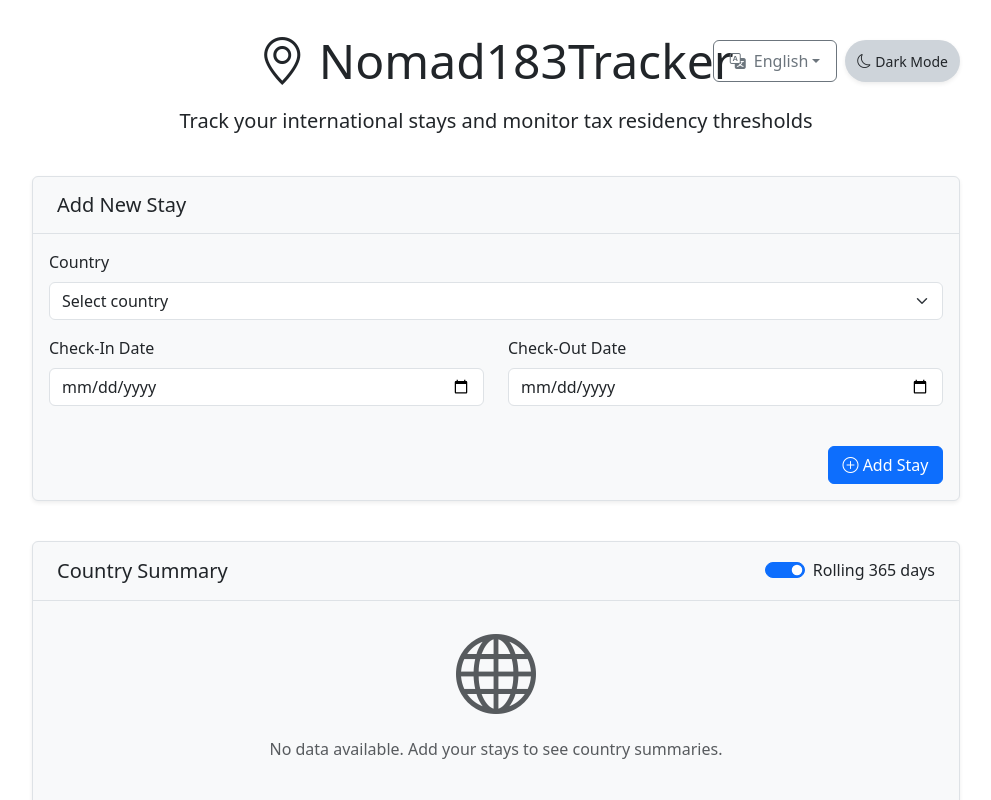
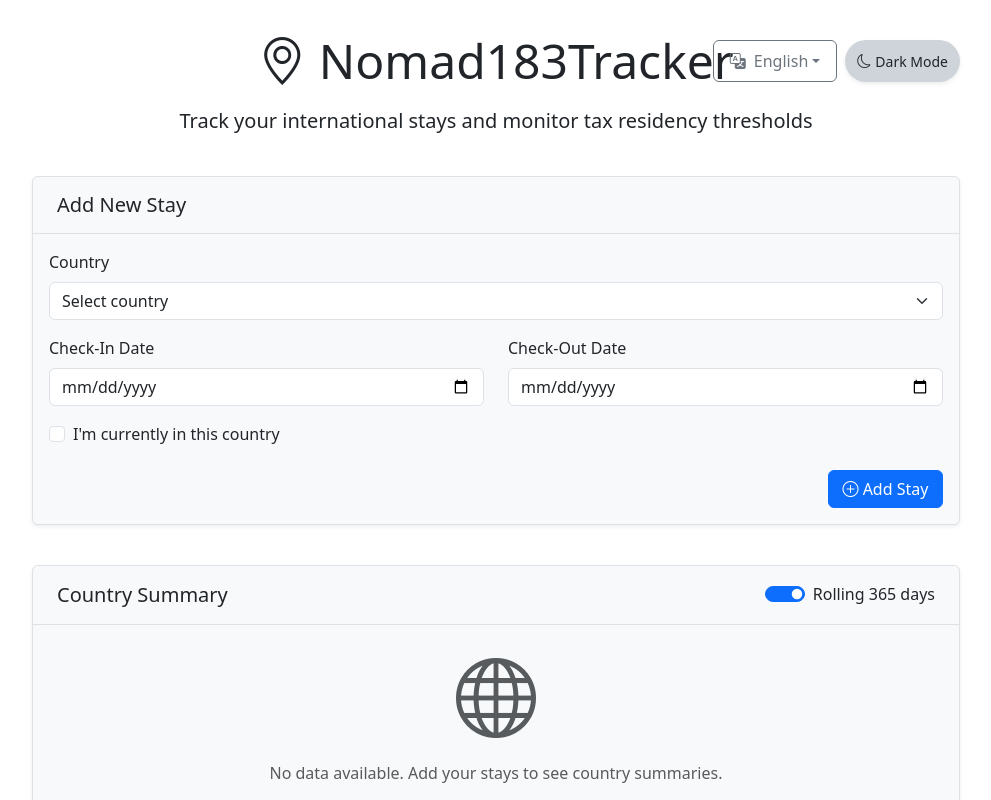
Before and after one commit to rouralberto/nomad183tracker, a Vue app: page / in a window 1280 px wide. Shown: the top 800 px of the page, without its empty margins (144-1135 px from the left). Built offline with nearby package versions, Linux system fonts and the light colour scheme.

Commit message:
Added "active location" feature

```diff
--- a/src/App.vue
+++ b/src/App.vue
@@ -51,6 +51,8 @@ export default {
     this.loadStays();
     // Create a file input element for importing
     this.createImportInput();
+    // Update present stays
+    this.updatePresentStays();
   },
   methods: {
     loadStays() {
@@ -70,6 +72,35 @@ export default {
       } catch (error) {
         console.error('Error saving stays to localStorage:', error);
         this.showAlertMessage(this.$t('alerts.saveError'), 'danger');
+      }
+    },
+    updatePresentStays() {
+      let updatedStays = false;
+      const today = new Date();
+      const todayString = today.toISOString().split('T')[0];
+
+      // Update days count for any "present" stays
+      this.stays.forEach(stay => {
+        if (stay.isPresent) {
+          // Update end date to today
+          stay.endDate = todayString;
+
+          // Recalculate days
+          const start = new Date(stay.startDate);
+          const diffTime = Math.abs(today - start);
+          const diffDays = Math.ceil(diffTime / (1000 * 60 * 60 * 24)) + 1;
+
+          // Only mark as updated if days have changed
+          if (stay.days !== diffDays) {
+            stay.days = diffDays;
+            updatedStays = true;
+          }
+        }
+      });
+
+      // Save if any stays were updated
+      if (updatedStays) {
+        this.saveStays();
       }
     },
     addStay(newStay) {
--- a/src/components/StayForm.vue
+++ b/src/components/StayForm.vue
@@ -34,11 +34,12 @@
               class="form-control"
               id="startDate"
               required
-              :max="stay.endDate || maxDate"
+              :max="isPresentStay ? maxDate : (stay.endDate || maxDate)"
             />
           </div>
           <div class="col-md-6 mb-3">
             <label for="endDate" class="form-label">{{ $t('form.checkOut') }}</label>
+            <div v-if="!isPresentStay">
               <input
                 type="date"
                 v-model="stay.endDate"
@@ -49,6 +50,22 @@
                 :max="maxDate"
               />
             </div>
+            <div v-else class="form-control-plaintext text-success">
+              <i class="bi bi-geo-fill"></i> {{ $t('form.presentStay') }}
+            </div>
+          </div>
+        </div>
+
+        <div class="form-check mb-3">
+          <input
+            type="checkbox"
+            class="form-check-input"
+            id="isPresentStay"
+            v-model="isPresentStay"
+          />
+          <label class="form-check-label" for="isPresentStay">
+            {{ $t('form.currentlyHere') }}
+          </label>
         </div>
 
         <div v-if="formError" class="alert alert-danger-subtle text-danger mt-3">
@@ -93,6 +110,7 @@ export default {
       },
       otherCountry: '',
       formError: '',
+      isPresentStay: false,
       countries: [
         // Popular in Europe
         'Portugal',
@@ -161,6 +179,8 @@ export default {
         if (newVal) {
           // We're in edit mode, populate form with stay data
           this.stay = { ...newVal };
+          // Check if this is a present stay (has isPresent flag)
+          this.isPresentStay = !!newVal.isPresent;
           // If it's a custom country not in our dropdown
           if (!this.countries.includes(newVal.country)) {
             this.otherCountry = newVal.country;
@@ -171,6 +191,13 @@ export default {
           this.resetForm();
         }
       }
+    },
+    // Reset end date when present stay is checked
+    isPresentStay(newVal) {
+      if (newVal) {
+        // If checked, we don't need an end date
+        this.stay.endDate = '';
+      }
     }
   },
   methods: {
@@ -179,9 +206,13 @@ export default {
         // Clear previous errors
         this.formError = '';
 
+        // Get today's date for present stays
+        const today = new Date();
+        const todayString = today.toISOString().split('T')[0];
+
         // Validate dates
         const start = new Date(this.stay.startDate);
-        const end = new Date(this.stay.endDate);
+        const end = this.isPresentStay ? today : new Date(this.stay.endDate);
 
         if (end < start) {
           this.formError = 'End date cannot be before start date';
@@ -193,8 +224,9 @@ export default {
           id: this.editingStay ? this.editingStay.id : Date.now(), // Use timestamp as unique ID for new stays
           country: this.stay.country === 'other' ? this.otherCountry : this.stay.country,
           startDate: this.stay.startDate,
-          endDate: this.stay.endDate,
-          days: this.calculateDays(this.stay.startDate, this.stay.endDate)
+          endDate: this.isPresentStay ? todayString : this.stay.endDate,
+          days: this.calculateDays(this.stay.startDate, this.isPresentStay ? todayString : this.stay.endDate),
+          isPresent: this.isPresentStay // Add flag for present stays
         };
 
         // Emit the new stay to parent component
@@ -228,6 +260,7 @@ export default {
       };
       this.otherCountry = '';
       this.formError = '';
+      this.isPresentStay = false;
     }
   }
 }
--- a/src/components/StayList.vue
+++ b/src/components/StayList.vue
@@ -22,16 +22,33 @@
           </thead>
           <tbody>
             <tr v-for="stay in stays" :key="stay.id" class="day-tracker"
-                :class="{'recent-stay': isWithinRollingYear(stay)}">
+                :class="{'recent-stay': isWithinRollingYear(stay), 'present-stay': isPresentStay(stay)}">
               <td>
                 {{ stay.country }}
                 <span v-if="isWithinRollingYear(stay)" class="badge rounded-pill bg-info-subtle text-body ms-1" title="Within rolling 365 days">
                   <i class="bi bi-calendar-check"></i>
                 </span>
+                <span v-if="isPresentStay(stay)" class="badge rounded-pill bg-success text-white ms-1" title="Currently in this country">
+                  <i class="bi bi-geo-fill"></i> {{ $t('list.present') }}
+                </span>
               </td>
               <td>{{ formatDate(stay.startDate) }}</td>
-              <td>{{ formatDate(stay.endDate) }}</td>
-              <td>{{ stay.days }}</td>
+              <td>
+                <template v-if="isPresentStay(stay)">
+                  <span class="text-success">{{ formatDate(getToday()) }}</span>
+                </template>
+                <template v-else>
+                  {{ formatDate(stay.endDate) }}
+                </template>
+              </td>
+              <td>
+                <template v-if="isPresentStay(stay)">
+                  {{ calculateCurrentDays(stay) }}
+                </template>
+                <template v-else>
+                  {{ stay.days }}
+                </template>
+              </td>
               <td>
                 <div class="btn-group btn-group-sm">
                   <button @click="editStay(stay)" class="btn btn-outline-primary" :title="$t('list.edit')">
@@ -66,7 +83,13 @@ export default {
       return new Date(dateString).toLocaleDateString(locale, options);
     },
     editStay(stay) {
-      this.$emit('edit-stay', { ...stay });
+      // If it's a present stay, use today's date for endDate when editing
+      if (stay.isPresent) {
+        const todayString = this.getToday();
+        this.$emit('edit-stay', { ...stay, endDate: todayString });
+      } else {
+        this.$emit('edit-stay', { ...stay });
+      }
     },
     confirmDelete(stayId) {
       if (confirm('Are you sure you want to delete this stay?')) {
@@ -78,8 +101,24 @@ export default {
       const oneYearAgo = new Date(today);
       oneYearAgo.setDate(today.getDate() - 365);
 
+      // For present stays, they are always within rolling year
+      if (stay.isPresent) return true;
+
       const endDate = new Date(stay.endDate);
       return endDate >= oneYearAgo;
+    },
+    isPresentStay(stay) {
+      return stay.isPresent === true;
+    },
+    getToday() {
+      return new Date().toISOString().split('T')[0];
+    },
+    calculateCurrentDays(stay) {
+      const start = new Date(stay.startDate);
+      const today = new Date();
+      const diffTime = Math.abs(today - start);
+      const diffDays = Math.ceil(diffTime / (1000 * 60 * 60 * 24)) + 1; // Include both start and end day
+      return diffDays;
     }
   }
 }
@@ -90,4 +129,9 @@ export default {
   background-color: var(--bg-subtle);
   border-left: 3px solid var(--bs-info);
 }
+
+.present-stay {
+  background-color: rgba(25, 135, 84, 0.05);
+  border-left: 3px solid var(--bs-success);
+}
 </style>
--- a/src/locales/en.js
+++ b/src/locales/en.js
@@ -13,7 +13,9 @@ export default {
     notesPlaceholder: 'Any additional details about your stay',
     add: 'Add Stay',
     update: 'Update Stay',
-    cancel: 'Cancel'
+    cancel: 'Cancel',
+    currentlyHere: 'I\'m currently in this country',
+    presentStay: 'Currently here'
   },
   list: {
     title: 'Your Stays',
@@ -24,7 +26,8 @@ export default {
     notes: 'Notes',
     actions: 'Actions',
     edit: 'Edit',
-    delete: 'Delete'
+    delete: 'Delete',
+    present: 'Present'
   },
   summary: {
     title: 'Country Summary',
--- a/src/locales/es.js
+++ b/src/locales/es.js
@@ -13,7 +13,9 @@ export default {
     notesPlaceholder: 'Cualquier detalle adicional sobre tu estancia',
     add: 'Añadir Estancia',
     update: 'Actualizar Estancia',
-    cancel: 'Cancelar'
+    cancel: 'Cancelar',
+    currentlyHere: 'Actualmente estoy en este país',
+    presentStay: 'Estoy aquí ahora'
   },
   list: {
     title: 'Tus Estancias',
@@ -24,7 +26,8 @@ export default {
     notes: 'Notas',
     actions: 'Acciones',
     edit: 'Editar',
-    delete: 'Eliminar'
+    delete: 'Eliminar',
+    present: 'Presente'
   },
   summary: {
     title: 'Resumen por País',
--- a/src/locales/zh.js
+++ b/src/locales/zh.js
@@ -13,7 +13,9 @@ export default {
     notesPlaceholder: '关于您停留的任何其他详情',
     add: '添加停留',
     update: '更新停留',
-    cancel: '取消'
+    cancel: '取消',
+    currentlyHere: '我目前在这个国家',
+    presentStay: '当前所在'
   },
   list: {
     title: '您的停留',
@@ -24,7 +26,8 @@ export default {
     notes: '备注',
     actions: '操作',
     edit: '编辑',
-    delete: '删除'
+    delete: '删除',
+    present: '当前'
   },
   summary: {
     title: '国家摘要',
```
Lines whose indentation alone changed are shown as unchanged.
